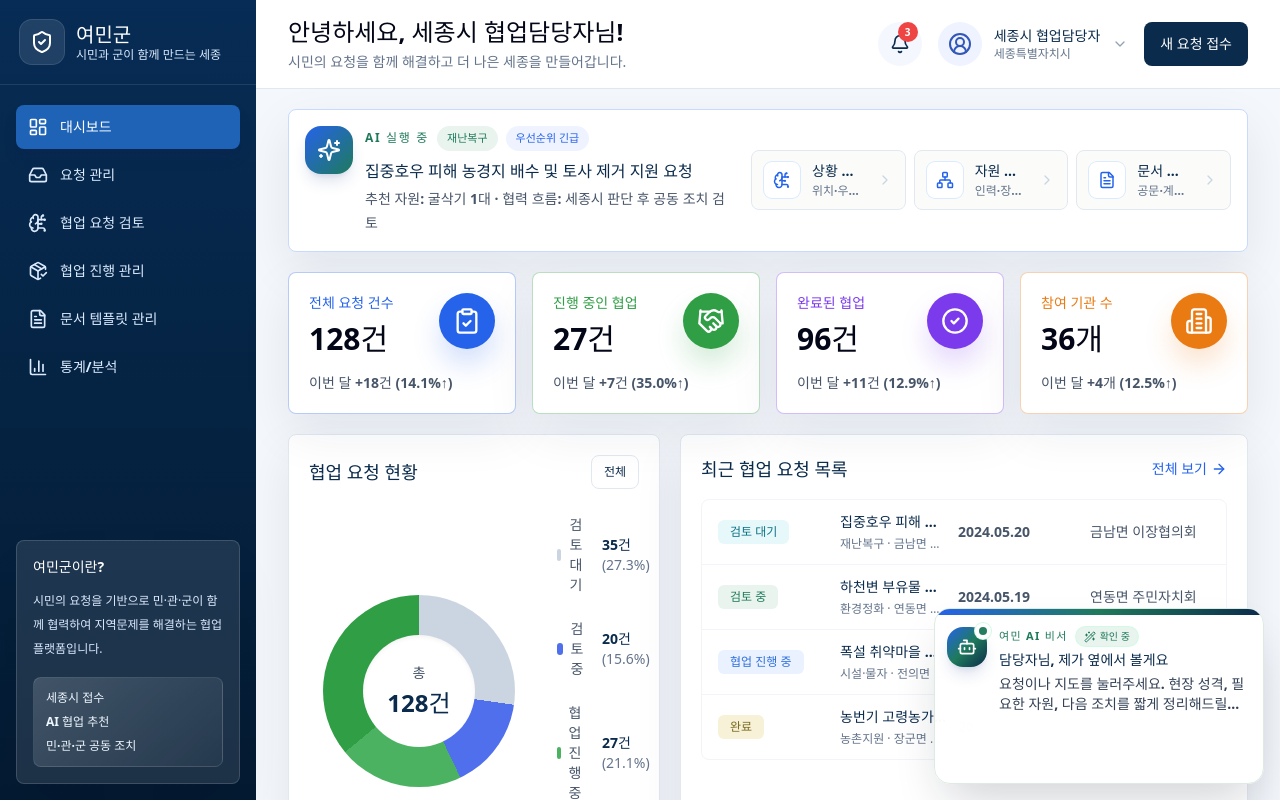
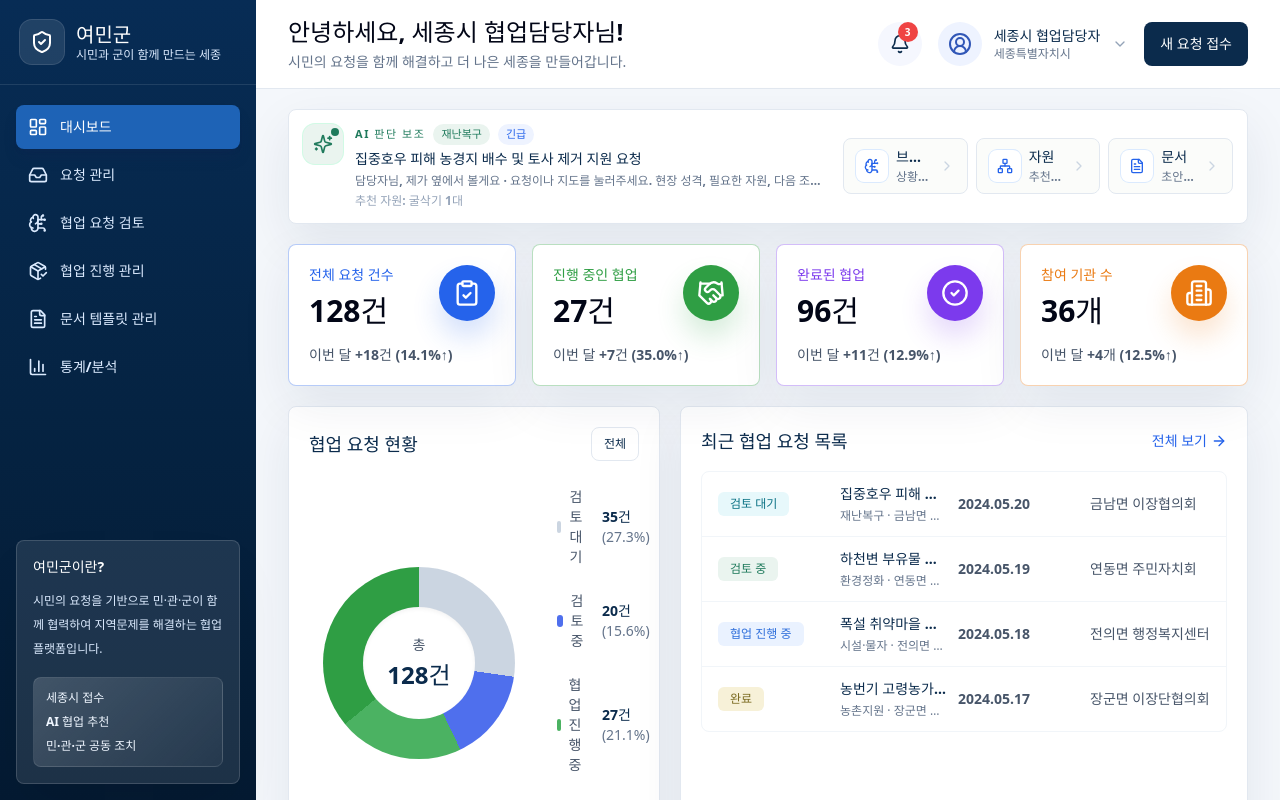
Before and after one commit to ROKA-The-32-Division-Ai-TF/Civil-Military-Partnership, a React (Vite) app: page / in a window 1280 px wide. Shown: the top 800 px of the page. Built offline with nearby package versions, Linux system fonts and the light colour scheme.

Commit message:
Tone down AI controls for presentation

```diff
--- a/src/App.tsx
+++ b/src/App.tsx
@@ -13,7 +13,7 @@ import {
 } from 'lucide-react';
 import { useCallback, useMemo, useState } from 'react';
 import { AICommandBar } from './components/AICommandBar';
-import { AICompanion, type AICompanionMessage } from './components/AICompanion';
+import type { AICompanionMessage } from './components/AICompanion';
 import { AIOperationPanel } from './components/AIOperationPanel';
 import { AnalysisPanel } from './components/AnalysisPanel';
 import { ActionChecklist } from './components/ActionChecklist';
@@ -352,11 +352,9 @@ function App() {
       '요청이나 지도를 눌러주세요. 현장 성격, 필요한 자원, 다음 조치를 짧게 정리해드릴게요.',
     chips: ['요청 확인', '자원 추천', '문서 준비'],
   });
-  const [aiPulse, setAiPulse] = useState(0);
 
   const triggerAI = useCallback((message: AICompanionMessage) => {
     setAiCompanion(message);
-    setAiPulse((current) => current + 1);
   }, []);
 
   const explainRequest = useCallback(
@@ -1132,6 +1130,7 @@ function App() {
             <AICommandBar
               request={selectedRequest}
               resources={selectedResources}
+              message={aiCompanion}
               onCommand={handleAICommand}
             />
             {activeView}
@@ -1145,7 +1144,6 @@ function App() {
         draft={documentDraft}
         onClose={() => setDocumentOpen(false)}
       />
-      <AICompanion message={aiCompanion} pulse={aiPulse} />
     </div>
   );
 }
--- a/src/components/AICommandBar.tsx
+++ b/src/components/AICommandBar.tsx
@@ -6,32 +6,34 @@ import {
   Sparkles,
 } from 'lucide-react';
 import type { CollaborationRequest, RecommendationResource } from '../data';
+import type { AICompanionMessage } from './AICompanion';
 
 type AICommand = 'brief' | 'resources' | 'document';
 
 interface AICommandBarProps {
   request: CollaborationRequest;
   resources: RecommendationResource[];
+  message: AICompanionMessage;
   onCommand: (command: AICommand) => void;
 }
 
 const commandItems = [
   {
     id: 'brief',
-    label: '상황 브리핑',
-    detail: '위치·우선순위',
+    label: '브리핑',
+    detail: '상황 확인',
     icon: BrainCircuit,
   },
   {
     id: 'resources',
-    label: '자원 추천',
-    detail: '인력·장비 매칭',
+    label: '자원',
+    detail: '추천 보기',
     icon: Network,
   },
   {
     id: 'document',
-    label: '문서 초안',
-    detail: '공문·계획서',
+    label: '문서',
+    detail: '초안 열기',
     icon: FileText,
   },
 ] as const;
@@ -39,40 +41,44 @@ const commandItems = [
 export function AICommandBar({
   request,
   resources,
+  message,
   onCommand,
 }: AICommandBarProps) {
   const primaryResource = resources[0]?.name ?? request.neededResources[0] ?? '자원 검토';
 
   return (
-    <section className="mb-5 overflow-hidden rounded-lg border border-[#C8DAFF] bg-white shadow-panel">
-      <div className="grid gap-4 p-4 lg:grid-cols-[minmax(0,1fr)_auto] lg:items-center">
+    <section className="mb-5 overflow-hidden rounded-lg border border-slate-200 bg-white shadow-panel">
+      <div className="grid gap-3 p-3.5 lg:grid-cols-[minmax(0,1fr)_auto] lg:items-center">
         <div className="flex min-w-0 items-start gap-3">
-          <div className="relative flex h-12 w-12 shrink-0 items-center justify-center rounded-2xl bg-[linear-gradient(135deg,#2563EB,#1F7A5C)] text-white shadow-lg shadow-blue-900/15">
-            <span className="absolute inset-0 animate-ping rounded-2xl bg-publicGreen/20" />
-            <Sparkles className="relative h-6 w-6" aria-hidden="true" />
+          <div className="relative flex h-10 w-10 shrink-0 items-center justify-center rounded-xl bg-[#EAF4EF] text-publicGreen ring-1 ring-emerald-100">
+            <span className="absolute right-1 top-1 h-2 w-2 rounded-full bg-publicGreen" />
+            <Sparkles className="relative h-5 w-5" aria-hidden="true" />
           </div>
           <div className="min-w-0">
             <div className="flex flex-wrap items-center gap-2">
-              <p className="text-xs font-black uppercase tracking-[0.14em] text-publicGreen">
-                AI 실행 중
+              <p className="text-[11px] font-black uppercase tracking-[0.14em] text-publicGreen">
+                AI 판단 보조
               </p>
-              <span className="rounded-full bg-[#EAF4EF] px-2.5 py-1 text-[11px] font-black text-publicGreen">
+              <span className="rounded-full bg-[#EAF4EF] px-2 py-0.5 text-[11px] font-black text-publicGreen">
                 {request.category}
               </span>
-              <span className="rounded-full bg-[#EEF3FF] px-2.5 py-1 text-[11px] font-black text-[#2563EB]">
-                우선순위 {request.priority}
+              <span className="rounded-full bg-[#EEF3FF] px-2 py-0.5 text-[11px] font-black text-[#2563EB]">
+                {request.priority}
               </span>
             </div>
-            <h2 className="mt-2 truncate text-base font-black text-civicNavy">
+            <h2 className="mt-1 truncate text-sm font-black text-civicNavy">
               {request.title}
             </h2>
-            <p className="mt-1 text-sm font-semibold leading-6 text-slate-600">
-              추천 자원: {primaryResource} · 협력 흐름: 세종시 판단 후 공동 조치 검토
+            <p className="mt-1 truncate text-xs font-semibold text-slate-500">
+              {message.title} · {message.body}
+            </p>
+            <p className="mt-1 truncate text-xs font-semibold text-slate-400">
+              추천 자원: {primaryResource}
             </p>
           </div>
         </div>
 
-        <div className="grid gap-2 sm:grid-cols-3 lg:w-[480px]">
+        <div className="grid gap-2 sm:grid-cols-3 lg:w-[390px]">
           {commandItems.map((item) => {
             const Icon = item.icon;
 
@@ -81,13 +87,13 @@ export function AICommandBar({
                 key={item.id}
                 type="button"
                 onClick={() => onCommand(item.id)}
-                className="group flex min-w-0 items-center gap-3 rounded-lg border border-slate-200 bg-[#FBFCFA] px-3 py-2.5 text-left transition hover:-translate-y-0.5 hover:border-[#8CB4FF] hover:bg-white hover:shadow-md"
+                className="group flex min-w-0 items-center gap-2 rounded-lg border border-slate-200 bg-[#FBFCFA] px-3 py-2 text-left transition hover:border-[#8CB4FF] hover:bg-white"
               >
-                <span className="flex h-9 w-9 shrink-0 items-center justify-center rounded-lg bg-white text-[#2563EB] ring-1 ring-blue-100 group-hover:bg-[#EEF3FF]">
-                  <Icon className="h-[18px] w-[18px]" aria-hidden="true" />
+                <span className="flex h-8 w-8 shrink-0 items-center justify-center rounded-lg bg-white text-[#2563EB] ring-1 ring-blue-100 group-hover:bg-[#EEF3FF]">
+                  <Icon className="h-4 w-4" aria-hidden="true" />
                 </span>
                 <span className="min-w-0 flex-1">
-                  <span className="block truncate text-sm font-black text-civicNavy">
+                  <span className="block truncate text-sm font-bold text-civicNavy">
                     {item.label}
                   </span>
                   <span className="mt-0.5 block truncate text-xs font-semibold text-slate-500">
```
